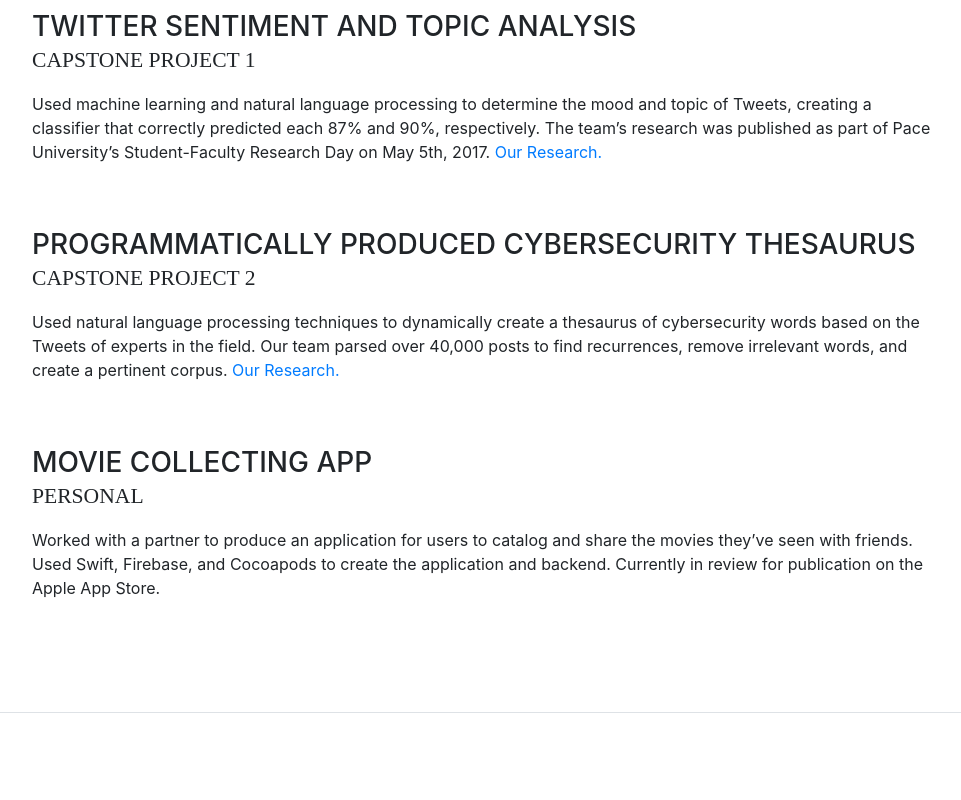
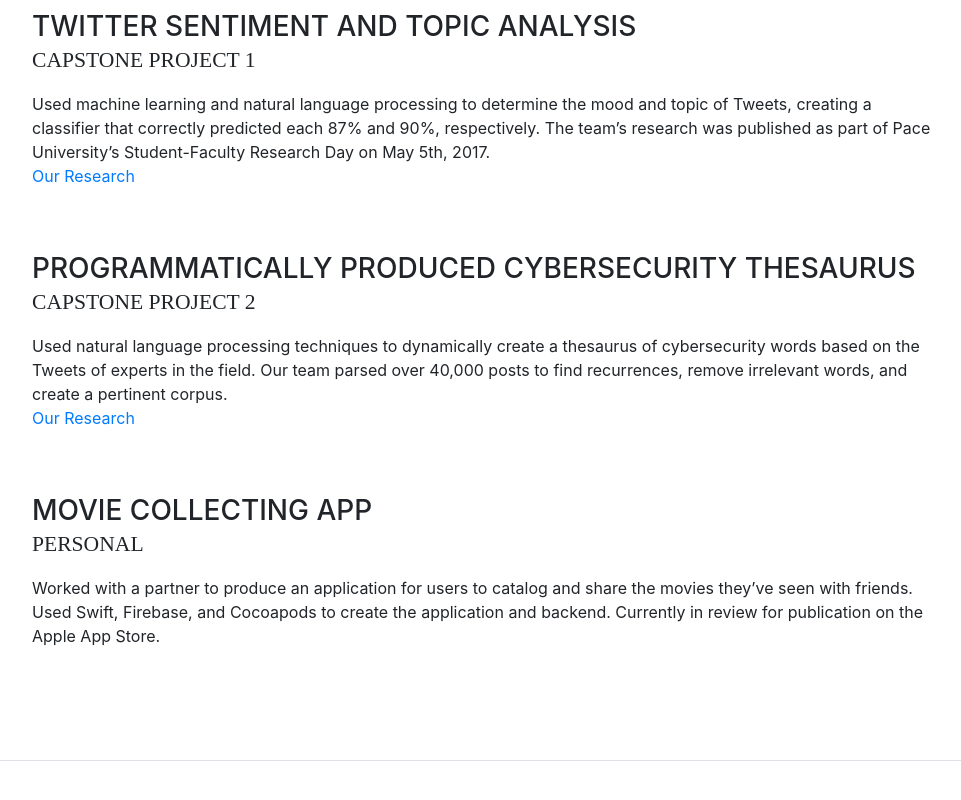
Before and after one commit to vinnyfiore/vinnyfiore.github.io, a website with bundled scripts: page index.html in a window 1280 px wide. Shown: the part 2524-3324 px from the top of the page, without its empty margins (288-1249 px from the left). Built offline with nearby package versions, Linux system fonts and the light colour scheme; a web font is replaced by a local one.

Commit message:
Minor text changes

```diff
--- a/index.html
+++ b/index.html
@@ -172,7 +172,7 @@
             <div class="resume-content mr-auto">
               <h3 class="mb-0">Twitter Sentiment and Topic Analysis</h3>
               <div class="subheading mb-3">Capstone Project 1</div>
-              <p>Used machine learning and natural language processing to determine the mood and topic of Tweets, creating a classifier that correctly predicted each 87% and 90%, respectively. The team’s research was published as part of Pace University’s Student-Faculty Research Day on May 5th, 2017. <a href="http://csis.pace.edu/~ctappert/srd2017/2017PDF/c5.pdf">Our Research.</a> </p>
+              <p>Used machine learning and natural language processing to determine the mood and topic of Tweets, creating a classifier that correctly predicted each 87% and 90%, respectively. The team’s research was published as part of Pace University’s Student-Faculty Research Day on May 5th, 2017. <br /> <a href="http://csis.pace.edu/~ctappert/srd2017/2017PDF/c5.pdf">Our Research</a> </p>
             </div>
           </div>
 
@@ -180,7 +180,7 @@
             <div class="resume-content mr-auto">
               <h3 class="mb-0">Programmatically Produced Cybersecurity Thesaurus</h3>
               <div class="subheading mb-3">Capstone Project 2</div>
-              <p>Used natural language processing techniques to dynamically create a thesaurus of cybersecurity words based on the Tweets of experts in the field. Our team parsed over 40,000 posts to find recurrences, remove irrelevant words, and create a pertinent corpus. <a href="Group%206%20Paper.pdf">Our Research.</a> </p>
+              <p>Used natural language processing techniques to dynamically create a thesaurus of cybersecurity words based on the Tweets of experts in the field. Our team parsed over 40,000 posts to find recurrences, remove irrelevant words, and create a pertinent corpus. <br /> <a href="Group%206%20Paper.pdf">Our Research</a> </p>
             </div>
         </div>
 
```
